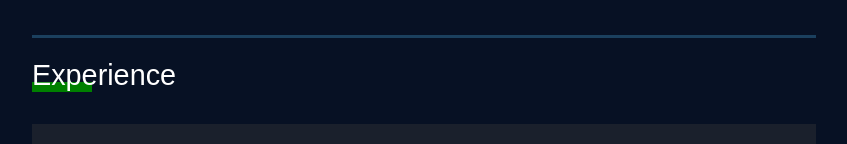
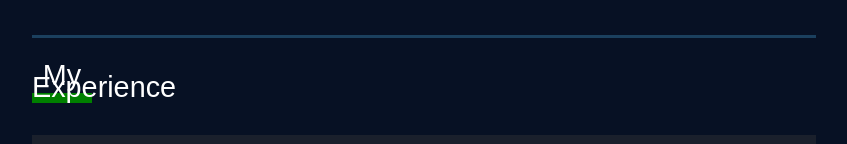
Before and after one commit to jessadakronb/jessadakron-portfolio, a Vue app: page / in a window 1280 px wide. Shown: the part 628-772 px from the top of the page, without its empty margins (216-1063 px from the left). Built offline with nearby package versions, Linux system fonts and the light colour scheme.

Commit message:
add experience

```diff
--- a/src/components/Experience.vue
+++ b/src/components/Experience.vue
@@ -1,6 +1,6 @@
 <template>
   <div>
-    <h2>Experience</h2>
+    <h2>My Experience</h2>
     <div class="timeline">
       <div class="year-container">
         <span class="year">2020</span>
```
